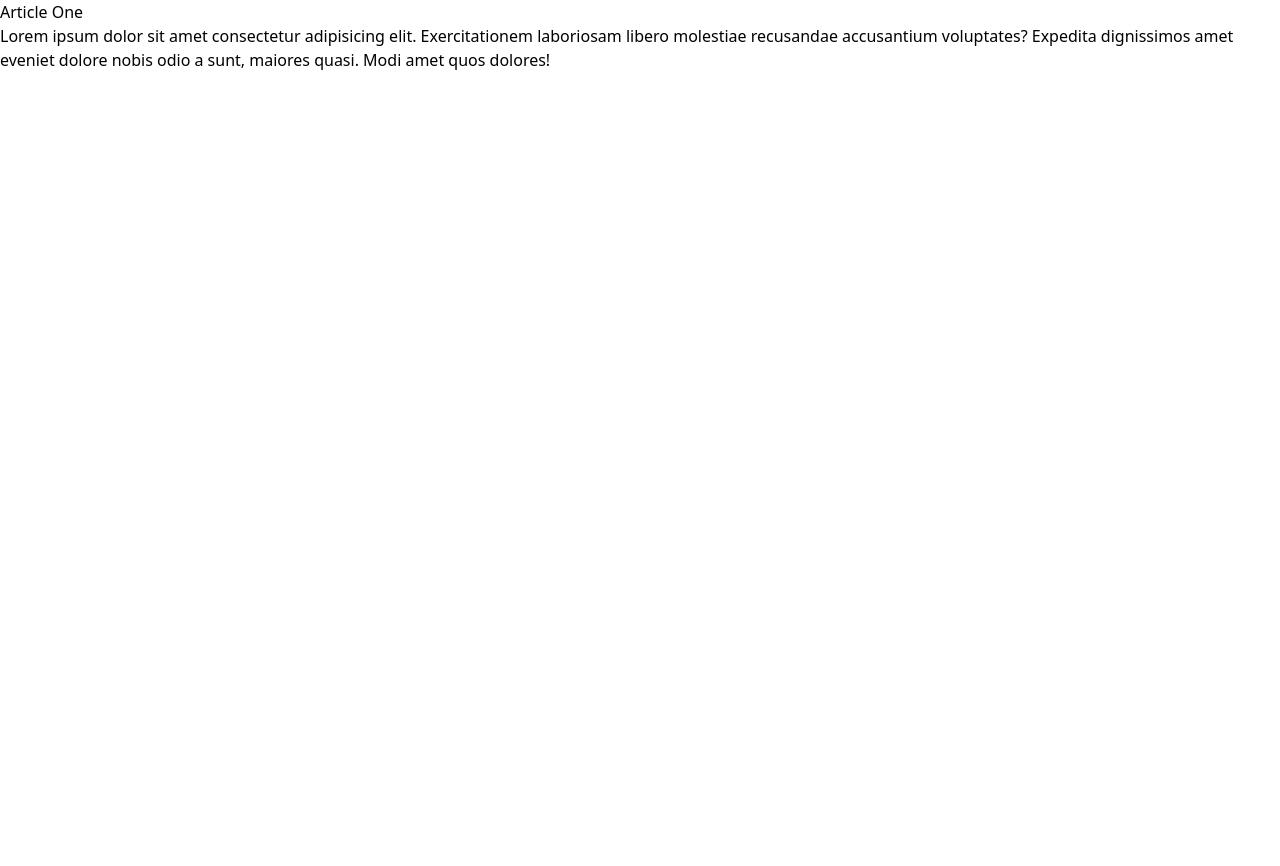
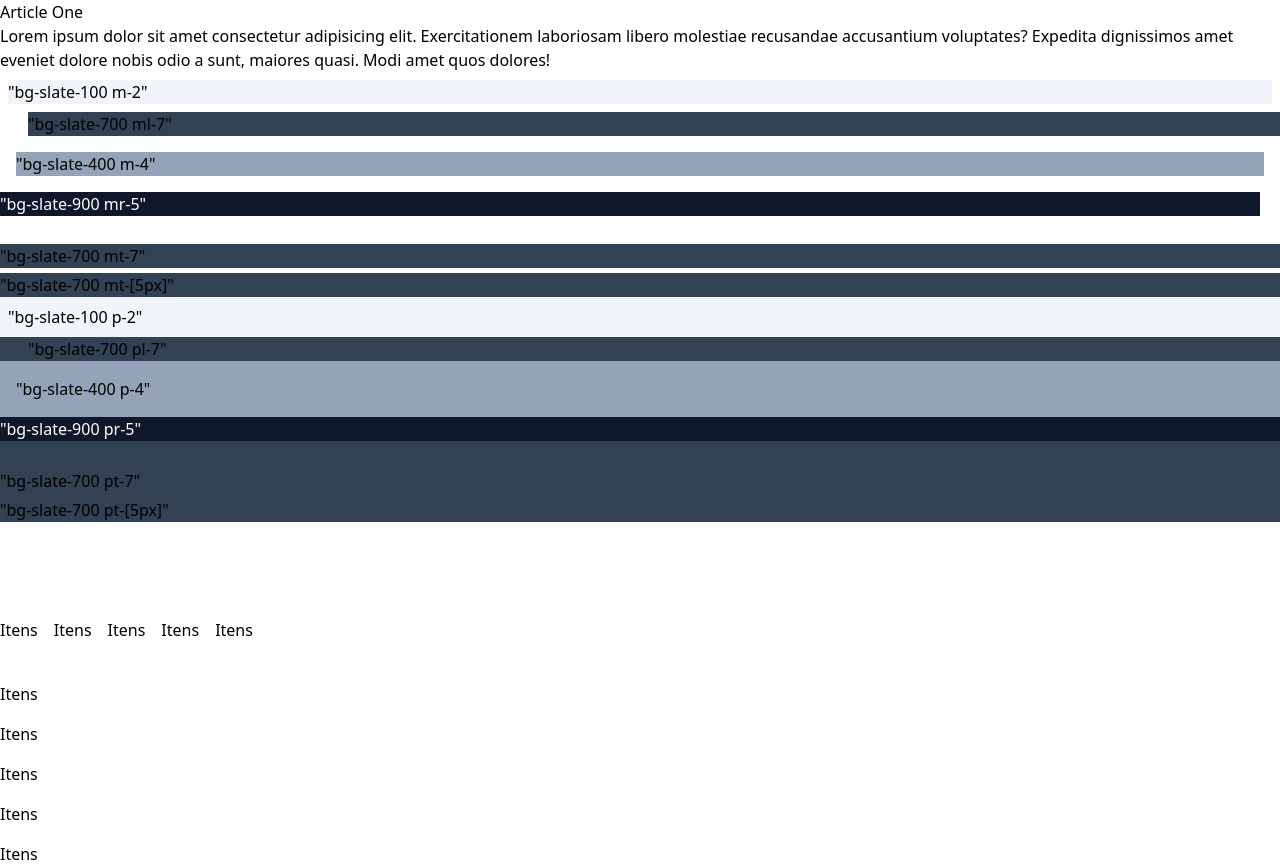
Before and after one commit to RizieriAlves/TailwindCourse, a plain HTML site: page tailwind-sandbox/03-container-spacing/index.html in a window 1280 px wide. Before the commit the page ends 800 px from the top, so only its background shows below. Drawn offline with nearby package versions, Linux system fonts and the light colour scheme.

Commit message:
03 - Espaçamentos (container,m,p,space)

```diff
--- a/tailwind-sandbox/03-container-spacing/index.html
+++ b/tailwind-sandbox/03-container-spacing/index.html
@@ -9,7 +9,7 @@
   </head>
   <body>
     <!-- Container -->
-    <div>
+    <div class="container mx-auto">
       <article>
         <h3>Article One</h3>
         <p>
@@ -22,11 +22,38 @@
 
       <!-- Margin -->
 
+      <div class="bg-slate-100 m-2">"bg-slate-100 m-2"</div>
+      <div class="bg-slate-700 ml-7">"bg-slate-700 ml-7"</div>
+      <div class="bg-slate-400 m-4">"bg-slate-400 m-4"</div>
+      <div class="bg-slate-900 mr-5 text-white">"bg-slate-900 mr-5"</div>
+      <div class="bg-slate-700 mt-7">"bg-slate-700 mt-7"</div>
+      <div class="bg-slate-700 mt-[5px]">"bg-slate-700 mt-[5px]"</div>
+
       <!-- Padding -->
+      <div class="bg-slate-100 p-2">"bg-slate-100 p-2"</div>
+      <div class="bg-slate-700 pl-7">"bg-slate-700 pl-7"</div>
+      <div class="bg-slate-400 p-4">"bg-slate-400 p-4"</div>
+      <div class="bg-slate-900 pr-5 text-white">"bg-slate-900 pr-5"</div>
+      <div class="bg-slate-700 pt-7">"bg-slate-700 pt-7"</div>
+      <div class="bg-slate-700 pt-[5px]">"bg-slate-700 pt-[5px]"</div>
 
       <!-- Space Between X -->
+      <div class="flex mt-24 space-x-4">
+        <div>Itens</div>
+        <div>Itens</div>
+        <div>Itens</div>
+        <div>Itens</div>
+        <div>Itens</div>
+      </div>
 
       <!-- Space Between Y -->
+      <div class="flex flex-col mt-10 space-y-4">
+        <div>Itens</div>
+        <div>Itens</div>
+        <div>Itens</div>
+        <div>Itens</div>
+        <div>Itens</div>
+      </div>
     </div>
   </body>
 </html>
```
